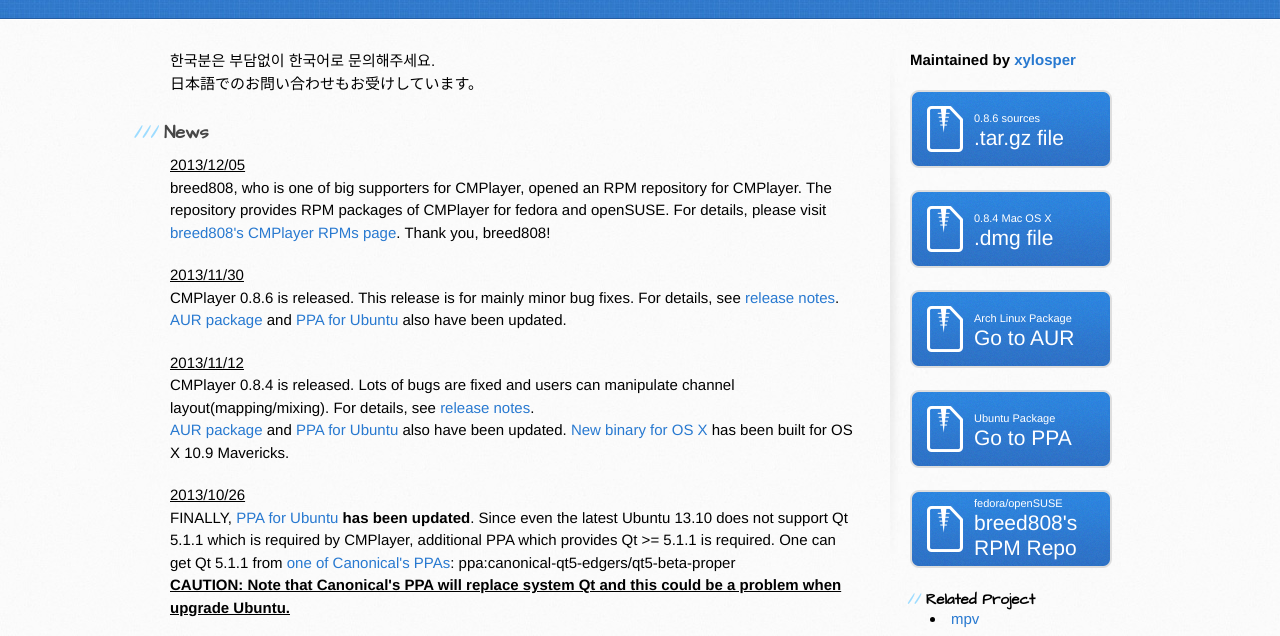
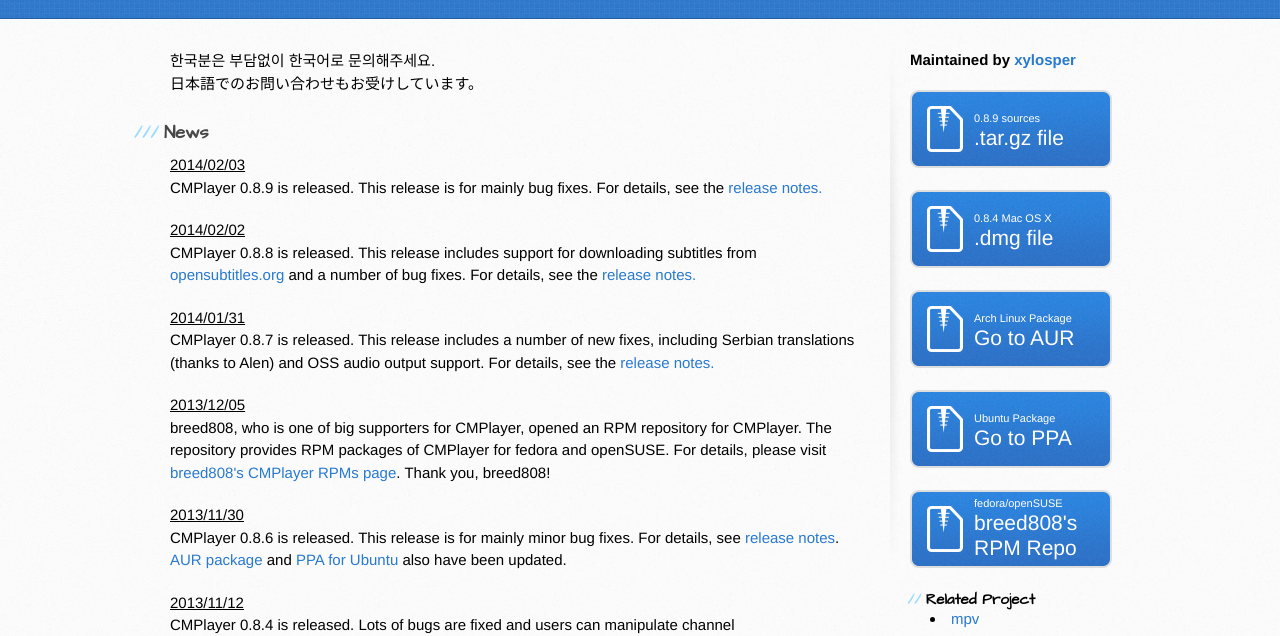
Before and after one commit to cmplayer/cmplayer.github.io, a plain HTML site: page index.html in a window 1280 px wide. Shown: the part 182-818 px from the top of the page. Drawn offline with Linux system fonts and the light colour scheme.

Commit message:
[news_update] Added recent CMPlayer releases to news section. Also updated download link.

```diff
--- a/index.html
+++ b/index.html
@@ -35,6 +35,33 @@
 	日本語でのお問い合わせもお受けしています。
 </p>
 <h3>News</h3>
+
+<p>
+	<a id="news_2014_02_03" class="news_date">2014/02/03</a><br>
+
+	CMPlayer 0.8.9 is released. This release is for mainly bug fixes.
+	For details, see the <a href="https://github.com/xylosper/cmplayer/releases/tag/v0.8.9">
+	release notes.
+</p>
+
+<p>
+	<a id="news_2014_02_02" class="news_date">2014/02/02</a><br>
+
+	CMPlayer 0.8.8 is released. This release includes support for downloading
+	subtitles from <a href="http://www.opensubtitles.org/">opensubtitles.org</a>
+	and a number of bug fixes.
+	For details, see the <a href="https://github.com/xylosper/cmplayer/releases/tag/v0.8.8">
+	release notes.
+</p>
+
+<p>
+	<a id="news_2013_01_31" class="news_date">2014/01/31</a><br>
+
+	CMPlayer 0.8.7 is released. This release includes a number of new fixes,
+	including Serbian translations (thanks to Alen) and OSS audio output support.
+	For details, see the <a href="https://github.com/xylosper/cmplayer/releases/tag/v0.8.7">
+	release notes.
+</p>
 
 <p>
 	<a id="news_2013_12_05_17_50" class="news_date">2013/12/05</a><br>
@@ -269,7 +296,7 @@
 <aside id="sidebar">
 <p class="repo-owner"><a href="https://github.com/xylosper/cmplayer"></a>Maintained by <a href="http://xylosper.net">xylosper</a></p>
 
-<a class="button" href="https://github.com/xylosper/cmplayer/releases/download/v0.8.6/cmplayer-0.8.6-source.tar.gz"><small>0.8.6 sources</small>.tar.gz file</a>
+<a class="button" href="https://github.com/xylosper/cmplayer/releases/download/v0.8.9/cmplayer-0.8.9-source.tar.gz"><small>0.8.9 sources</small>.tar.gz file</a>
 <a class="button" href="https://github.com/xylosper/cmplayer/releases/download/v0.8.4/CMPlayer-0.8.4.dmg"><small>0.8.4 Mac OS X</small>.dmg file</a>
 <a class="button" href="https://aur.archlinux.org/packages/cmplayer"><small>Arch Linux Package</small>Go to AUR</a>
 <a class="button" href="https://launchpad.net/~darklin20/+archive/cmplayer-ppa"><small>Ubuntu Package</small>Go to PPA</a>
```
